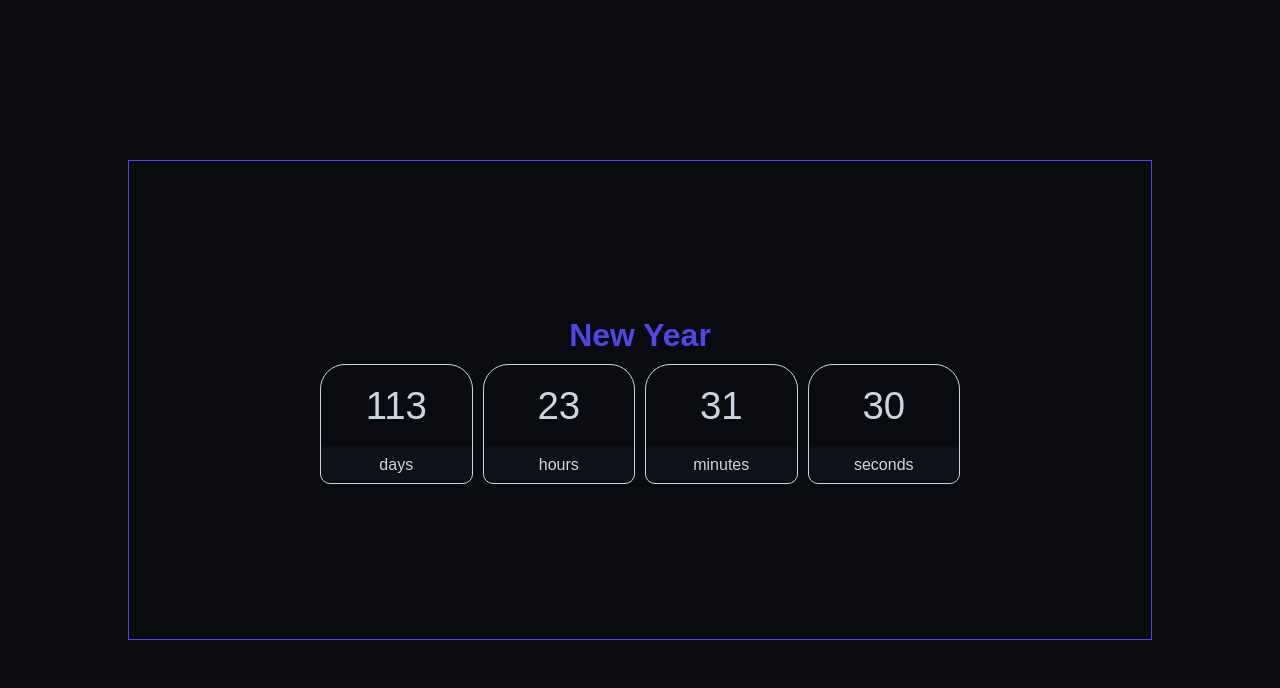
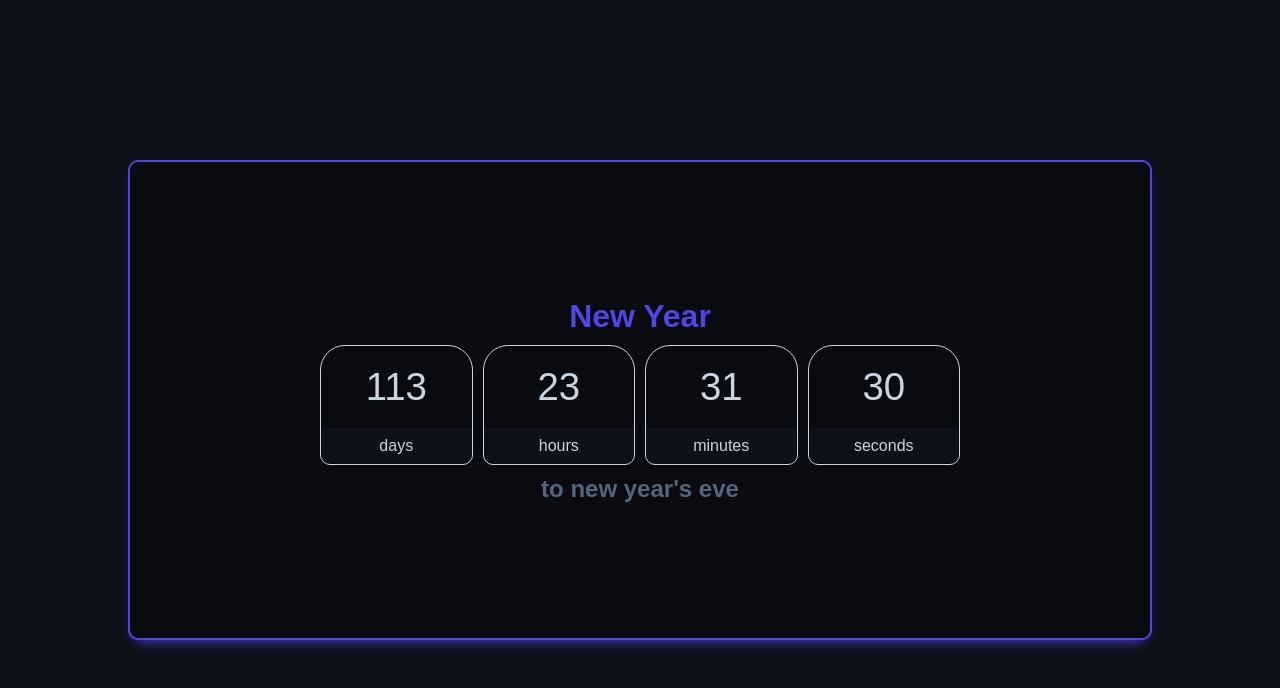
Before and after one commit to aleroses/js__countdown, a plain HTML site: page public/index.html in a window 1280 px wide. Drawn offline with Linux system fonts and the light colour scheme.

Commit message:
More styles

```diff
--- a/public/index.html
+++ b/public/index.html
@@ -35,6 +35,7 @@
           <span class="time">seconds</span>
         </section>
       </div>
+      <h2>to new year's eve</h2>
     </main>
     <script src="main.js" defer></script>
   </body>
--- a/public/styles/mobile.css
+++ b/public/styles/mobile.css
@@ -18,7 +18,7 @@ body {
   justify-content: center;
   align-items: center;
   height: 100vh;
-  background-color: var(--first-color);
+  background-color: var(--second-color);
   font-family: Arial, sans-serif;
 }
 
@@ -33,12 +33,18 @@ body {
   justify-content: center;
   gap: 10px;
 
-  border: 1px solid var(--third-color);
-  /* background-color: var(--red-logo); */
+  border-radius: 10px;
+  border: 2px solid var(--third-color);
+  box-shadow: 0 8px 13px -8px var(--third-color);
+  background-color: var(--first-color);
 }
 
 .main h1 {
   color: var(--third-color);
+}
+
+.main h2 {
+  color: var(--fitfh-color);
 }
 
 .countdown {
```
